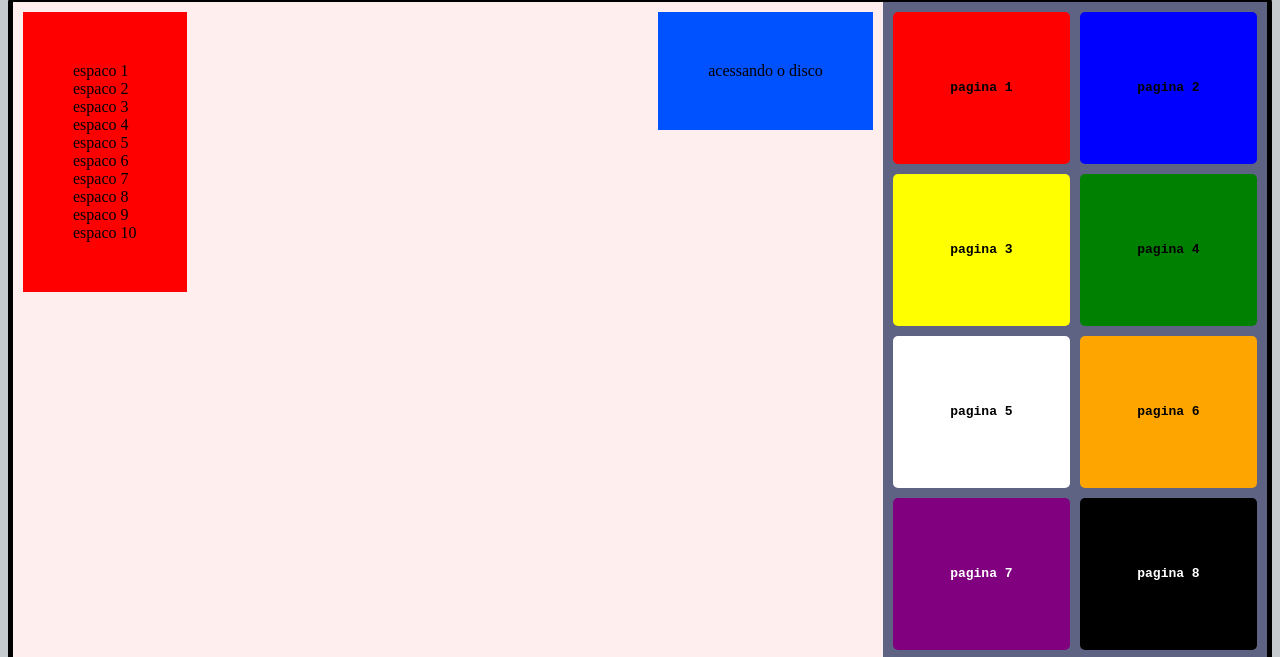
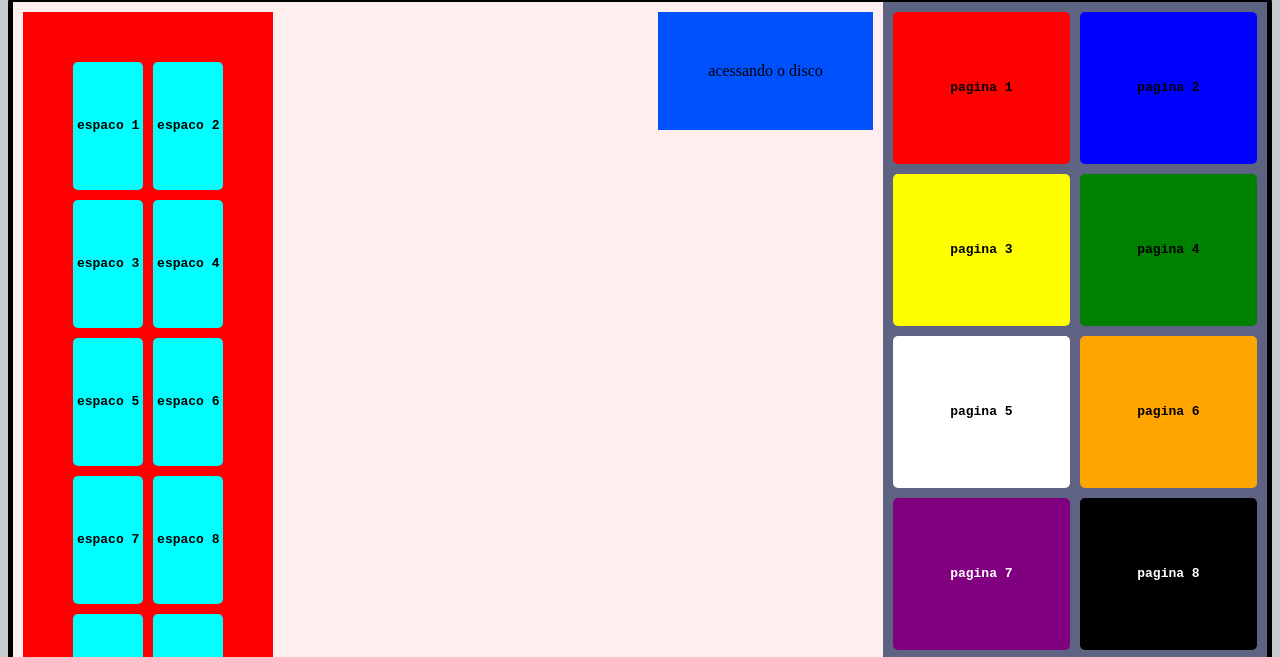
Before and after one commit to diogoSgermano/simulador-fifo, a website: page public/simulador.html in a window 1280 px wide. Shown: the part 121-778 px from the top of the page. Drawn offline with Linux system fonts and the light colour scheme.

Commit message:
add espaco da RAM

```diff
--- a/public/css/simulador.css
+++ b/public/css/simulador.css
@@ -88,3 +88,23 @@ body{
 .pagina8{ background-color: black; color: white; }
 .pagina9{ background-color: palevioletred; }
 .pagina10{ background-color: gold; }
+
+.espaco {
+    min-height: 60px;
+    display: flex;
+    align-items: center;
+    justify-content: center;
+    color: black;
+    border-radius: 5px;
+    font-family: monospace;
+    font-weight: bold;
+    background-color: aqua;
+}
+
+.espacoRAM{
+
+    display: grid;
+    grid-template-columns: 1fr 1fr; /* Cria 2 colunas de largura igual */
+    gap: 10px;
+    height: 85vh;
+}
--- a/public/simulador.html
+++ b/public/simulador.html
@@ -14,37 +14,36 @@
         <div class="leftContainer">
             <div class="RAM">
                 <div class="espacoRAM">
-                    <div class="espaco">
+                <div class="espaco espaco1">
                     espaco 1
                 </div>
-                    <div class="espaco2">
+                <div class="espaco espaco2">
                     espaco 2
                 </div>
-                    <div class="espaco3">
+                <div class="espaco espaco3">
                     espaco 3
                 </div>
-                    <div class="espaco4">
+                <div class="espaco espaco4">
                     espaco 4
                 </div>
-                    <div class="espaco5">
+                <div class="espaco espaco5">
                     espaco 5
                 </div>
-                    <div class="espaco6">
+                <div class="espaco espaco6">
                     espaco 6
                 </div>
-                    <div class="espaco7">
+                <div class="espaco espaco7">
                     espaco 7
                 </div>
-                    <div class="espaco8">
+                <div class="espaco espaco8">
                     espaco 8
                 </div>
-                    <div class="espaco9">
+                <div class="espaco espaco9">
                     espaco 9
                 </div>
-                    <div class="espaco0">
+                <div class="espaco espaco10">
                     espaco 10
                 </div>
-
             </div>
             </div>
             <div class="disco">
```
Lines whose indentation alone changed are shown as unchanged.
